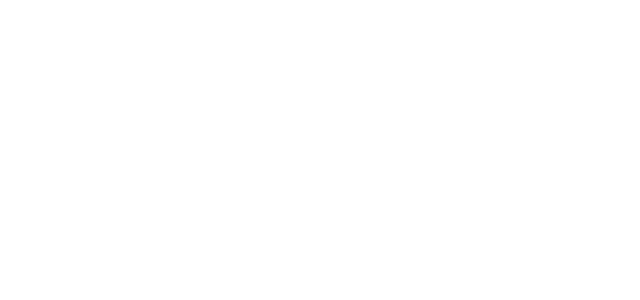
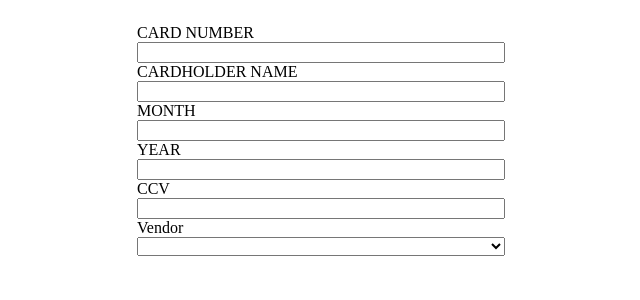
Before and after one commit to Hatzz/iths-e-wallet, a Vue app: page /new-card in a window 1280 px wide. Shown: the top 300 px of the page, without its empty margins (319-959 px from the left). Built offline with nearby package versions, Linux system fonts and the light colour scheme.

Commit message:
Create new card view and form component add router link to home view

```diff
--- /dev/null
+++ b/src/components/NewCardForm.vue
@@ -0,0 +1,61 @@
+<template>
+  <form>
+    <label for="number">CARD NUMBER</label>
+    <input type="text" name="number" v-model="card.number" />
+    <label for="name">CARDHOLDER NAME</label>
+    <input type="text" name="name" v-model="card.name" />
+    <label for="month">MONTH</label>
+    <input type="text" name="month" v-model="card.month">
+    <label for="year">YEAR</label>
+    <input type="text" name="year" v-model="card.year">
+    <label for="ccv">CCV</label>
+    <input type="text" name="ccv" v-model="card.ccv">
+    <label for="vendor">Vendor</label>
+    <select name="vendor" v-model="card.vendor">
+      <option :value="vendor.name" :key="vendor.name" v-for="vendor in vendors">{{ vendor.verboseName }}</option>
+    </select>
+  </form>
+</template>
+
+<script>
+export default {
+  data () {
+    return {
+      card: {
+        number: '',
+        name: '',
+        month: '',
+        year: '',
+        ccv: '',
+        vendor: ''
+      },
+      vendors: [
+        {
+          name: 'bitcoin',
+          verboseName: 'BITCOIN INC'
+        },
+        {
+          name: 'ninja',
+          verboseName: 'NINJA BANK'
+        },
+        {
+          name: 'blockchain',
+          verboseName: 'BLOCK CHAIN INC'
+        },
+        {
+          name: 'evil',
+          verboseName: 'EVIL CORP'
+        }
+      ]
+    }
+  }
+}
+</script>
+
+<style lang="scss" scoped>
+form {
+  display: flex;
+  flex-direction: column;
+  padding: 1rem;
+}
+</style>
--- a/src/router/index.js
+++ b/src/router/index.js
@@ -1,6 +1,7 @@
 import Vue from 'vue'
 import VueRouter from 'vue-router'
 import Home from '../views/Home.vue'
+import NewCard from '../views/NewCard.vue'
 
 Vue.use(VueRouter)
 
@@ -9,6 +10,11 @@ const routes = [
     path: '/',
     name: 'Home',
     component: Home
+  },
+  {
+    path: '/new-card',
+    name: 'NewCard',
+    component: NewCard
   }
 ]
 
--- a/src/views/Home.vue
+++ b/src/views/Home.vue
@@ -11,6 +11,7 @@
       @click="changeActiveCard(card)"
     />
     </div>
+    <router-link :to="{name: 'NewCard'}">New Card</router-link>
   </main>
 </template>
 
--- /dev/null
+++ b/src/views/NewCard.vue
@@ -0,0 +1,22 @@
+<template>
+  <main>
+    <NewCardForm/>
+  </main>
+</template>
+
+<script>
+import NewCardForm from '@/components/NewCardForm.vue'
+export default {
+
+  name: 'NewCard',
+  components: {
+    NewCardForm
+  }
+}
+</script>
+
+<style lang="scss" scoped>
+main {
+  width: 25rem;
+}
+</style>
```
